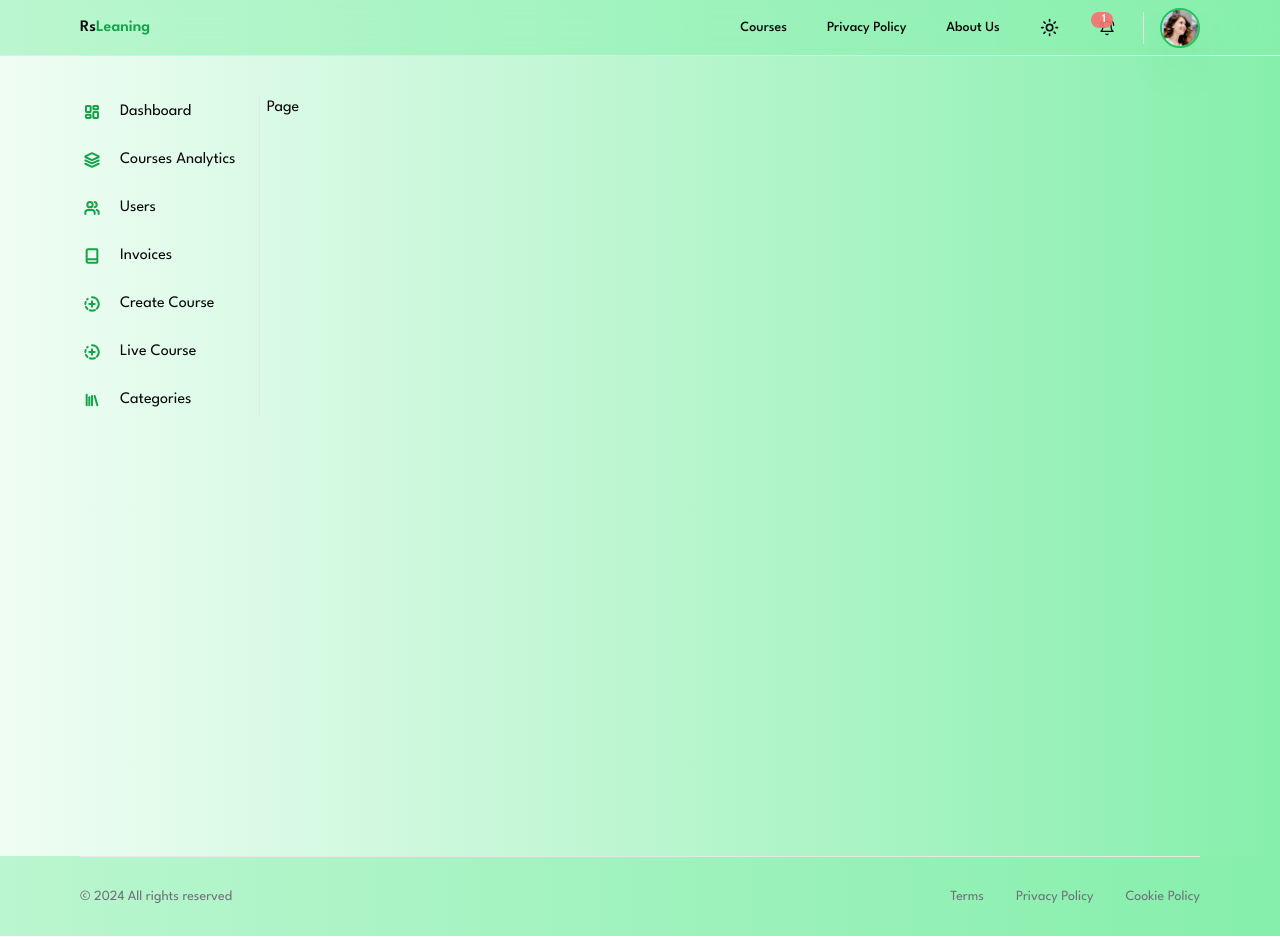
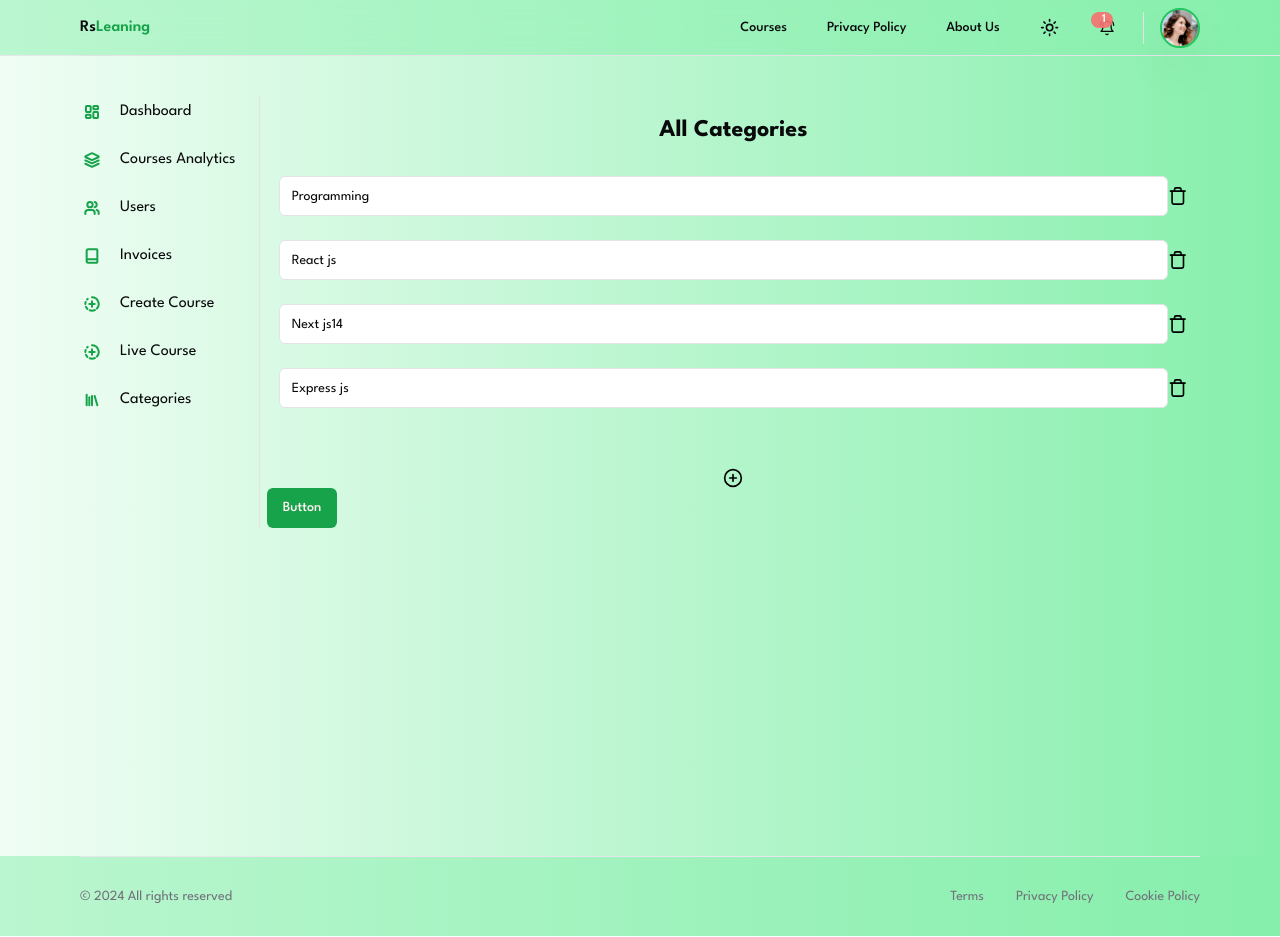
Before and after one commit to DavRahim/lms-dashboard, a Next.js app: page /categories in a window 1280 px wide. Built offline with nearby package versions, Linux system fonts and the light colour scheme.

Commit message:
categories design add .

```diff
--- a/src/app/(dashboard)/categories/page.tsx
+++ b/src/app/(dashboard)/categories/page.tsx
@@ -1,9 +1,60 @@
-import React from "react";
+"use client"
+import { Button } from "@/components/ui/button";
+import { Input } from "@/components/ui/input";
+import { PlusCircle, Trash } from "lucide-react";
+import React, { useEffect, useState } from "react";
 
 type Props = {};
 
+const categories1 = [
+  { _id: 1, title: "Programming" },
+  { _id: 2, title: "React js" },
+  { _id: 3, title: "Next js14" },
+  { _id: 5, title: "Express js" },
+]
+
 const Page = (props: Props) => {
-  return <div>Page</div>;
+  const [categories, setCategories] = useState<any>([]);
+  const newCategoriesHandler = () => {
+    if (categories[categories.length - 1].title === "") {
+      // toast.error("Category title cannot be empty")
+      console.log("Category title cannot be empty");
+    } else {
+      setCategories((prevCategory: any) => [...prevCategory, { title: "" }])
+    }
+  }
+  useEffect(()=>{
+    setCategories(categories1)
+  },[])
+  const handleCategoriesAdd = (id: any, value: string) => {
+    setCategories((prevCategory: any) => prevCategory.map((i: any) => (i._id === id ? { ...i, title: value } : i))
+    )
+
+  }
+  return (
+    <section className="col-span-10">
+      <h1 className={`text-[24px] font-bold text-center my-4`}>All Categories</h1>
+      {
+        categories && categories.map((item: any, index: number) => {
+          return (
+            <div className="p-3" key={index}>
+              <div className="flex items-center w-full justify-center">
+                <Input type="email" placeholder="Email" value={item.title} onChange={(e) => handleCategoriesAdd(item._id, e.target.value)} />
+                <Trash className="dark:text-white text-black text-[18px] cursor-pointer w-5 h-5" onClick={() => { setCategories((prevCategory: any) => prevCategory.filter((i: any) => i._id !== item._id)) }} />
+              </div>
+            </div>
+          )
+        })
+      }
+      <br />
+      <br />
+      <div className="w-full flex justify-center">
+        <PlusCircle className="dark:text-white text-black text-[25px] cursor-pointer w-5 h-5" onClick={newCategoriesHandler} />
+      </div>
+      <Button>Button</Button>
+
+    </section>
+  );
 };
 
 export default Page;
```
